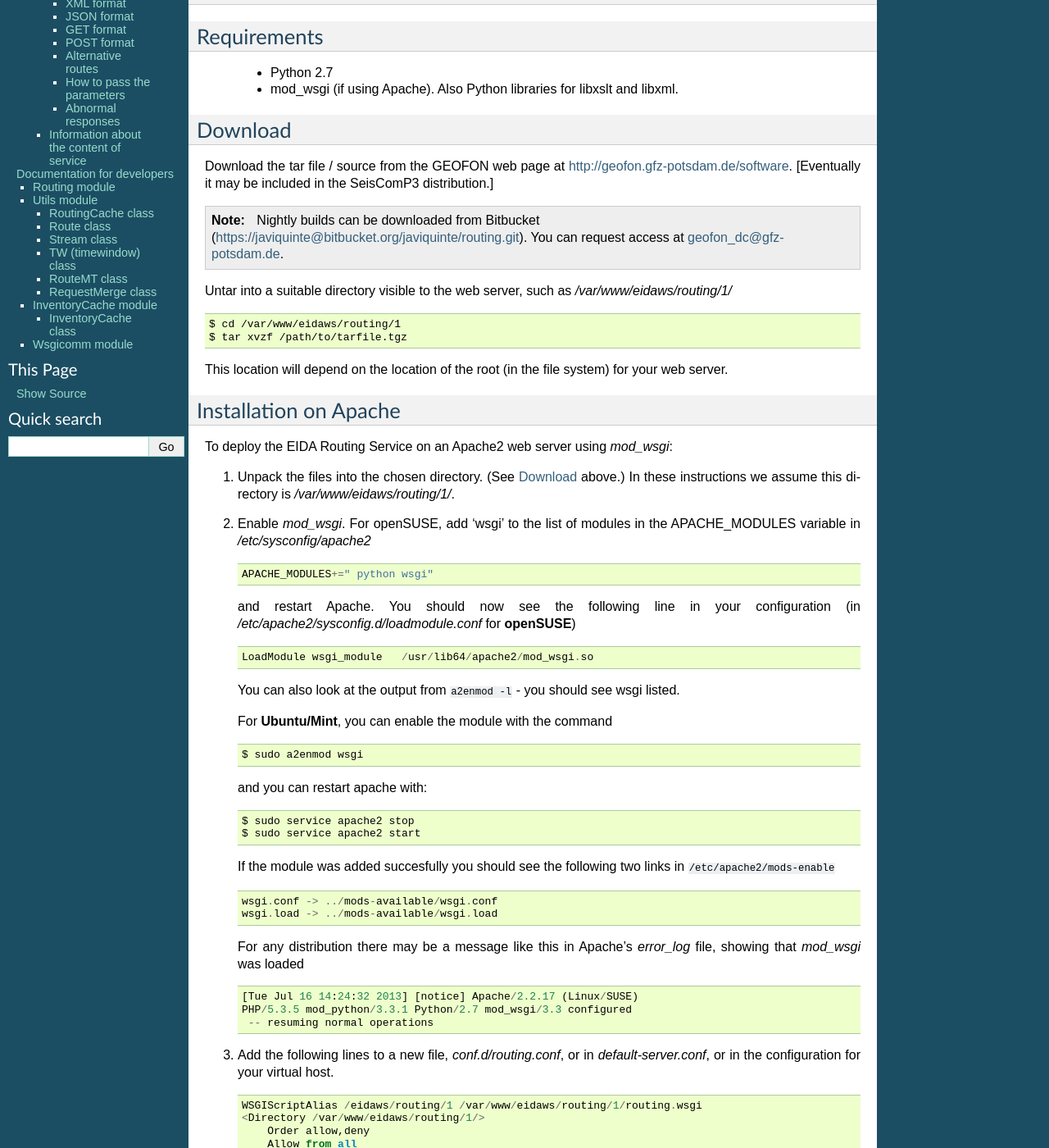
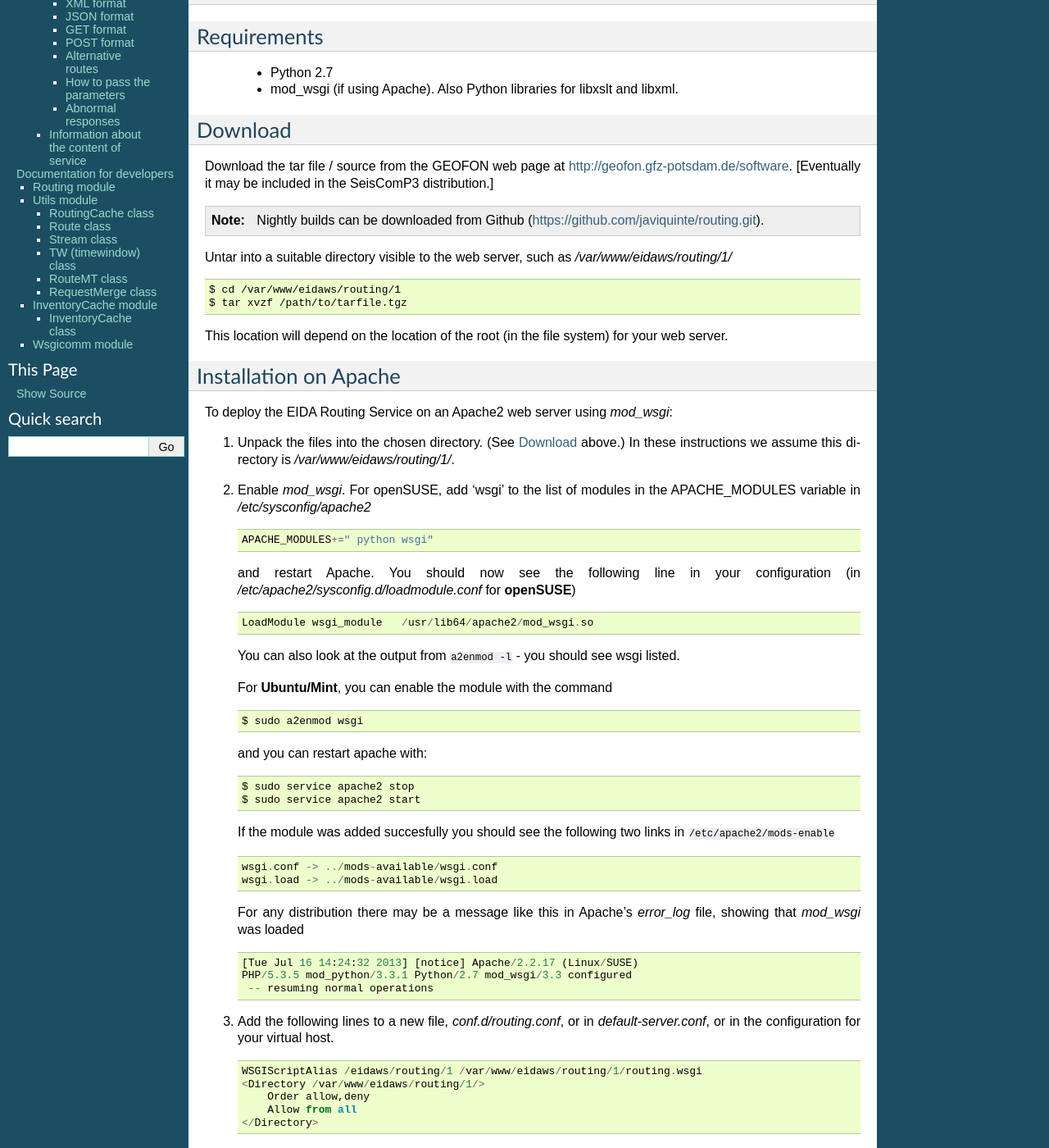
Before and after one commit to EIDA/routing, a Sphinx documentation site: the page built from doc/index.rst, in a window 1280 px wide and 1400 px high, scrolled down 606 px. Shown: the whole window at 82% size. Built offline with Sphinx 7.4.7, drawn with Linux system fonts in a browser that asks for light colours; some of the changed text lies outside the part shown.

Commit message:
Minor changes in documentation and default configuration (Arclink independant).
Conflicts:
	routing.cfg.sample

```diff
--- a/doc/index.rst
+++ b/doc/index.rst
@@ -61,8 +61,7 @@ Download the tar file / source from the GEOFON web page at http://geofon.gfz-pot
 [Eventually it may be included in the SeisComP3 distribution.]
 
 .. note ::
-    Nightly builds can be downloaded from Bitbucket (https://javiquinte@bitbucket.org/javiquinte/routing.git).
-    You can request access at geofon_dc@gfz-potsdam.de.
+    Nightly builds can be downloaded from Github (https://github.com/javiquinte/routing.git).
 
 Untar into a suitable directory visible to the web server,
 such as `/var/www/eidaws/routing/1/` ::
```
Also changed, not shown: other parts of doc/index.rst (+1 -1 lines), 1 other file.
